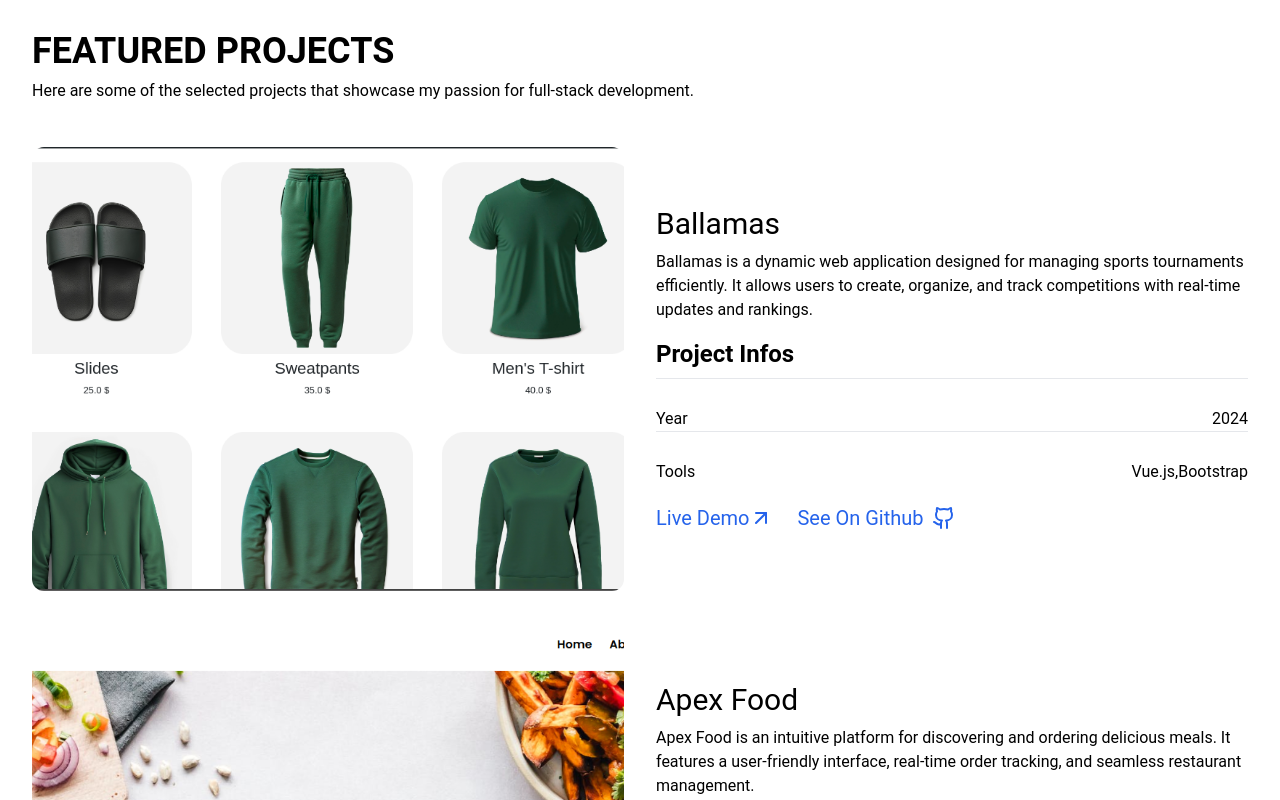
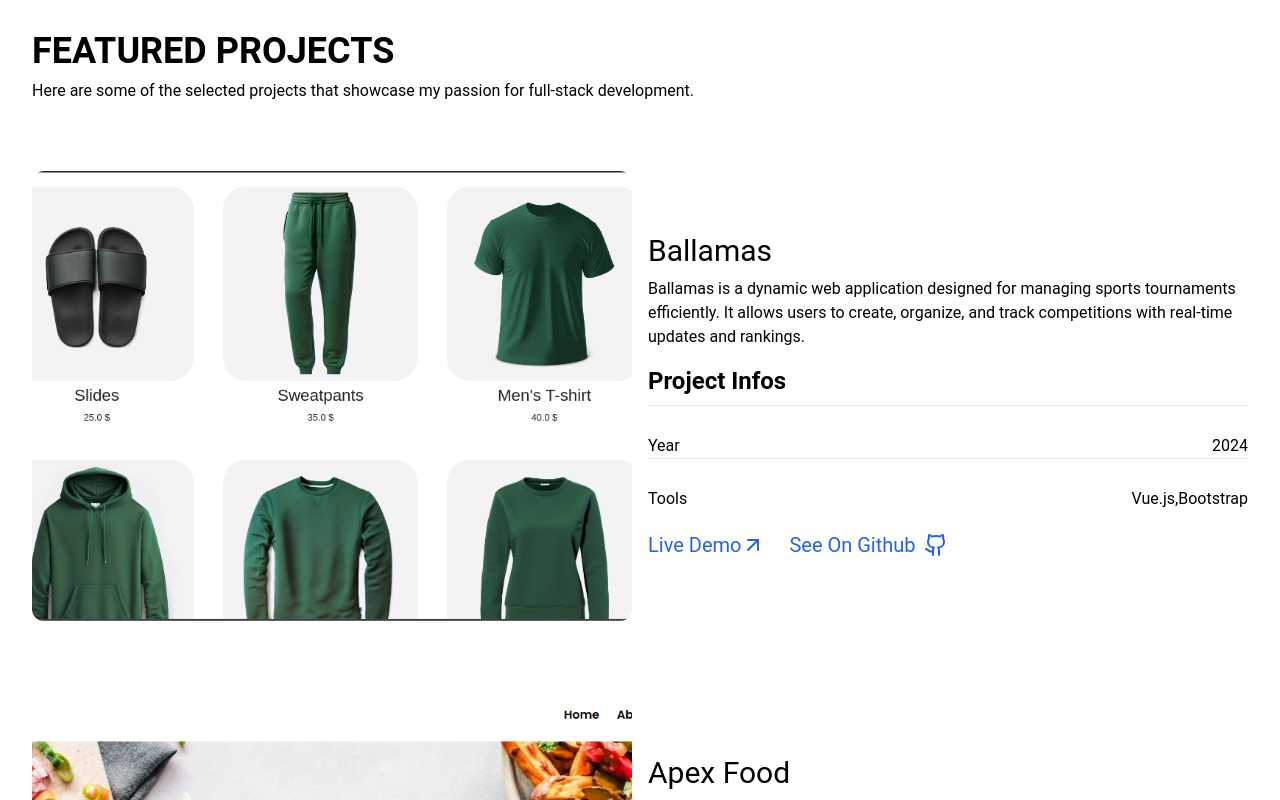
Before and after one commit to Lafiasabigado/Lafia-Portfolio, a Next.js app: page / in a window 1280 px wide. Shown: the part 920-1720 px from the top of the page. Built offline with nearby package versions, Linux system fonts and the light colour scheme.

Commit message:
projects

```diff
--- a/app/projects/page.tsx
+++ b/app/projects/page.tsx
@@ -48,7 +48,7 @@ const Projects = () => {
         </div>
         <div className='max-w-7xl mx-auto px-4 sm:px-6 lg:px-8 pt-5'>
         {projects.map((project) => (
-          <div key={project.id} className='items-center grid grid-cols-1 md:grid-cols-2 lg:grid-cols-2 gap-8'>
+          <div key={project.id} className='items-center grid grid-cols-1 md:grid-cols-2 lg:grid-cols-2 gap-4 my-2 py-4'>
                 <div
                 className='py-4  transition-transform duration-300 ease-in-out hover:scale-105'
                 >
```
